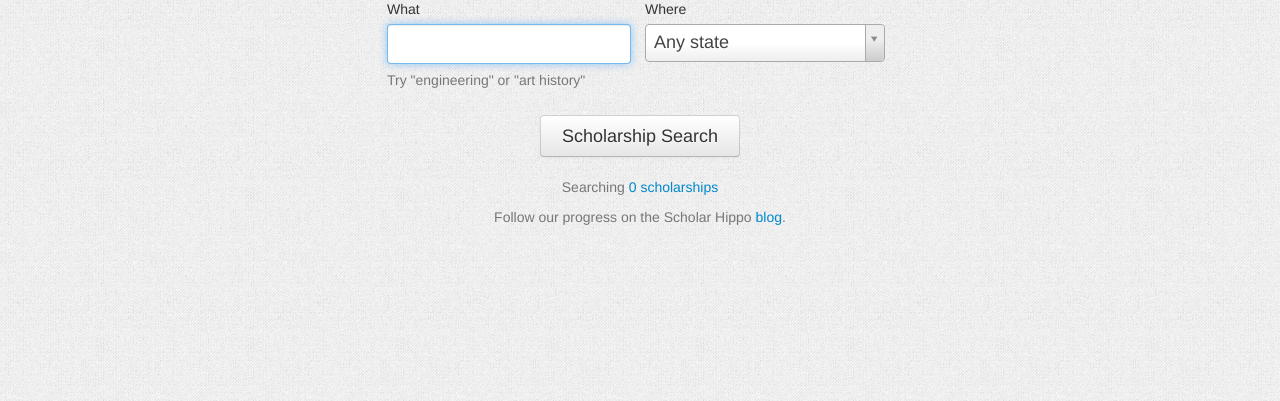
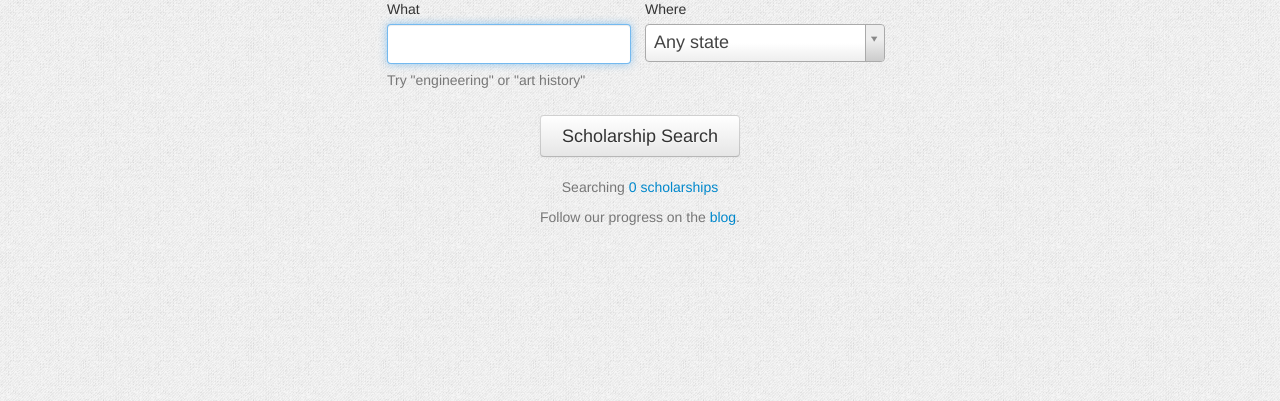
Before and after one commit to NickCarneiro/scholarhippo, a Django app: page / in a window 1280 px wide. Shown: the part 311-712 px from the top of the page. Run offline with Django 3.2, Linux system fonts and the light colour scheme; data that the repository does not hold is empty; parts of the project's set-up code (start-up, migrations or seed data) failed here and were passed over; some libraries are stand-ins or nearby versions.

Commit message:
change blog link wording

```diff
--- a/templates/index.html
+++ b/templates/index.html
@@ -102,7 +102,7 @@ mixpanel.init("2871f3b0cb686b7f9fff1ba66d042817");</script><!-- end Mixpanel -->
                 Searching <a href="/search?q=&l=US&from=home">{{ scholarship_count | intcomma}} scholarships </a>
             </div>
             <div id="homepage-promo">
-                Follow our progress on the Scholar Hippo <a href="/blog">blog</a>.
+                Follow our progress on the <a href="/blog">blog</a>.
             </div>
         </div>
 
```
